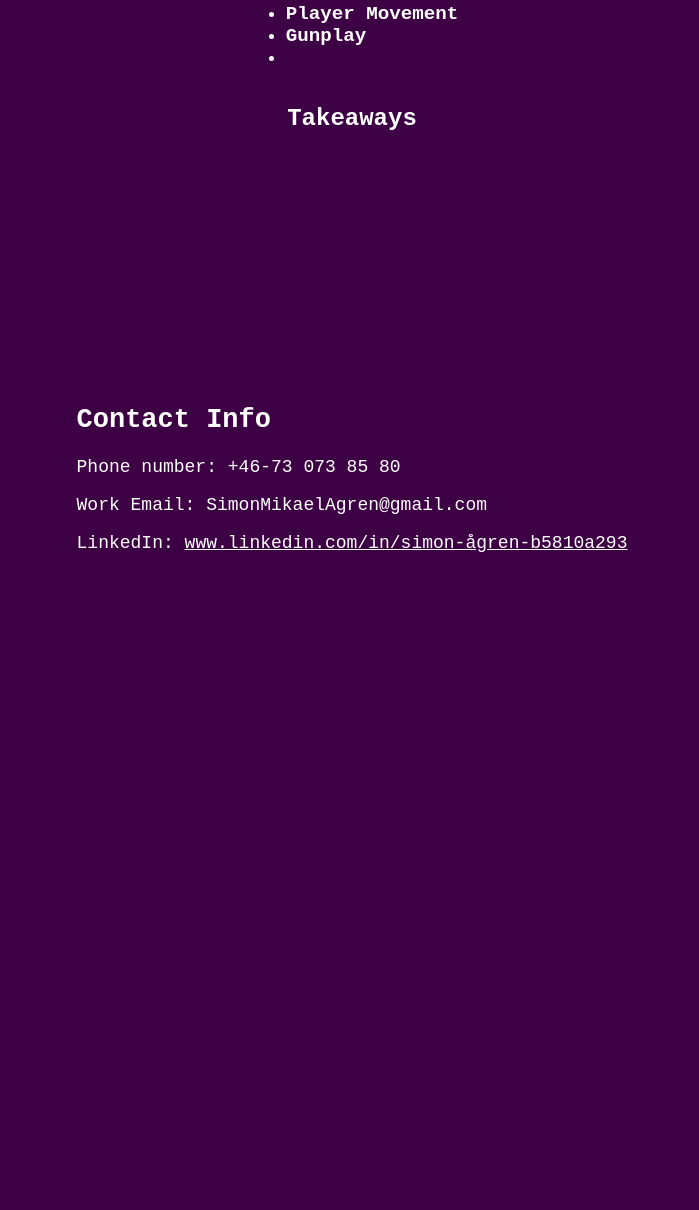
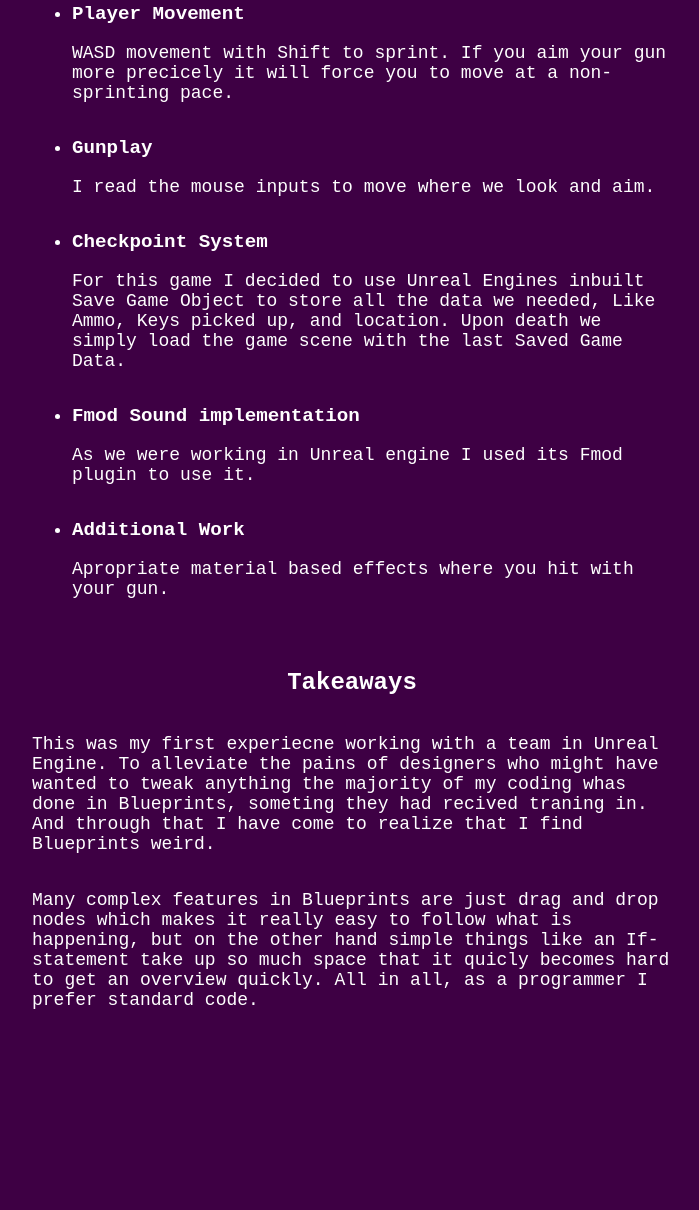
Before and after one commit to TomtenPim/SimonPortfolio, a website: page InBloom/Index.html in a window 1280 px wide. Shown: the part 905-2115 px from the top of the page, without its empty margins (288-987 px from the left). Before the commit the page ends 1706 px from the top, so only its background shows below. Drawn offline with Linux system fonts and the light colour scheme.

Commit message:
In Bloom Content start

```diff
--- a/InBloom/Index.html
+++ b/InBloom/Index.html
@@ -12,7 +12,7 @@
             <h2>First Person Horror Game</h2>
             <p>The third Game Project i worked on at Futuregames. I primarily worked with player movement, the combat, checkpoint system and Fmod sound implementation.</p>
             <div>
-                <p>Team Size: 1</p>
+                <p>Team Size: 18</p>
                 <p>Engine: Unreal Engine</p>
                 <p>Time: 7 weeks</p>
             </div>
@@ -43,17 +43,27 @@
         <h2>My Parts</h2>
         <ul>
             <li>Player Movement</li>
+            <p> WASD movement with Shift to sprint. If you aim your gun more precicely it will force you to move at a non-sprinting pace.</p>
 
             <li>Gunplay</li>
+            <p>I read the mouse inputs to move where we look and aim. </p>
 
-            <li></li>
+            <li>Checkpoint System</li>
+            <p>For this game I decided to use Unreal Engines inbuilt Save Game Object to store all the data we needed, Like Ammo, Keys picked up, and location. Upon death we simply load the game scene with the last Saved Game Data.</p>
 
+            <li>Fmod Sound implementation</li>
+            <p>As we were working in Unreal engine I used its Fmod plugin to use it.</p>
+
+            <li>Additional Work</li>
+            <p>Apropriate material based effects where you hit with your gun.</p>
 
         </ul>
     </div>
 
     <div id="Takeaways">
         <h2>Takeaways</h2>
+        <p> This was my first experiecne working with a team in Unreal Engine. To alleviate the pains of designers who might have wanted to tweak anything the majority of my coding whas done in Blueprints, someting they had recived traning in. And through that I have come to realize that I find Blueprints weird. </p>
+        <p> Many complex features in Blueprints are just drag and drop nodes which makes it really easy to follow what is happening, but on the other hand simple things like an If-statement take up so much space that it quicly becomes hard to get an overview quickly. All in all, as a programmer I prefer standard code. </p>
     </div>
 
     <div id="ContactInfoSpacer">
```
